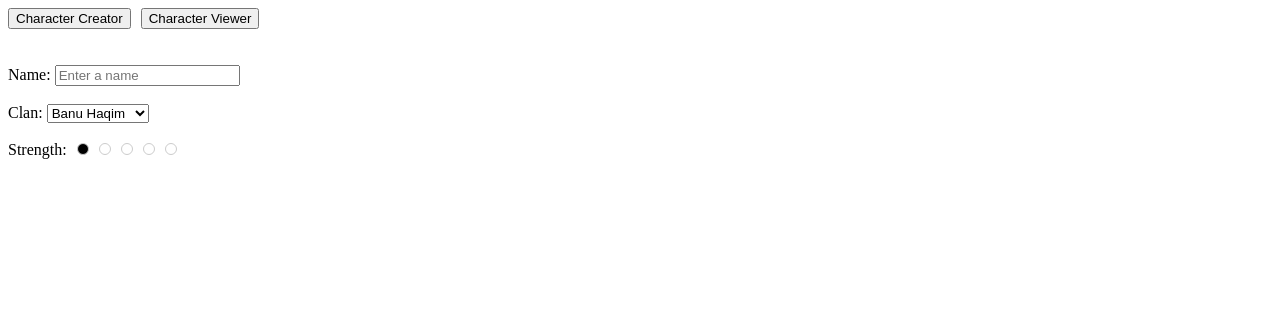
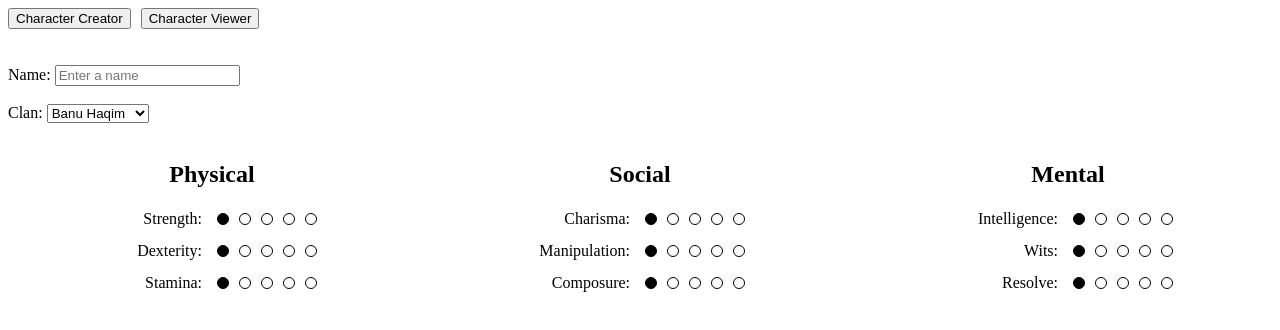
Before and after one commit to ChaoticEris/vampire-v5-character-generator, a React (Create React App) app in the folder client/: page / in a window 1280 px wide. Both pictures are taken after a click on the button "Character Creator". Shown: the top 330 px of the page. Built offline with nearby package versions, Linux system fonts and the light colour scheme.

Commit message:
making the Attributes spread

```diff
--- a/client/src/components/CharacterCreator.js
+++ b/client/src/components/CharacterCreator.js
@@ -28,11 +28,25 @@ function CharacterCreator() {
         <option value="Ventrue">Ventrue</option>
       </select>
       <br /> <br />
-      <div id={"attributes"}>
-        <label htmlFor="strength" className={"attributes-label"}>
-          Strength:{" "}
-        </label>
-        <FillableDotsAttributes />
+      <div className={"grid-container-attributes"}>
+        <div className={"column"}>
+          <h2>Physical</h2>
+          <FillableDotsAttributes label={"Strength:"} />
+          <FillableDotsAttributes label={"Dexterity:"} />
+          <FillableDotsAttributes label={"Stamina:"} />
+        </div>
+        <div className={"column"}>
+          <h2>Social</h2>
+          <FillableDotsAttributes label={"Charisma:"} />
+          <FillableDotsAttributes label={"Manipulation:"} />
+          <FillableDotsAttributes label={"Composure:"} />
+        </div>
+        <div className={"column"}>
+          <h2>Mental</h2>
+          <FillableDotsAttributes label={"Intelligence:"} />
+          <FillableDotsAttributes label={"Wits:"} />
+          <FillableDotsAttributes label={"Resolve:"} />
+        </div>
       </div>
     </div>
   );
--- a/client/src/components/FillableDotsAttributes.js
+++ b/client/src/components/FillableDotsAttributes.js
@@ -1,6 +1,6 @@
 import React, { useState } from "react";
 
-function FillableDotsAttributes() {
+function FillableDotsAttributes({ label }) {
   const [selectedDot, setSelectedDot] = useState(1);
 
   const handleDotClick = (dotNumber) => {
@@ -24,7 +24,14 @@ function FillableDotsAttributes() {
     return dots;
   };
 
-  return <div className={"dots-container"}>{renderDots()}</div>;
+  return (
+    <div className={"dots-container"}>
+      <label htmlFor={label} className={"attributes-label"}>
+        {label}
+      </label>
+      {renderDots()}
+    </div>
+  );
 }
 
 export default FillableDotsAttributes;
--- a/client/src/css/App.css
+++ b/client/src/css/App.css
@@ -4,13 +4,11 @@
 }
 
 .dot {
-    display: inline-block;
     width: 10px;
     height: 10px;
-    margin-right: 10px;
     border-radius: 50%;
-    border: 1px solid #ccc;
-    background-color: #fff;
+    border: 1px solid black;
+    margin: 5px;
     cursor: pointer;
 }
 
@@ -18,11 +16,36 @@
     background-color: black;
 }
 
-#attributes {
+.grid-container-attributes {
+    display: grid;
+    grid-template-columns: repeat(3, 1fr);
+    grid-template-rows: repeat(3, 1fr);
+    gap: 20px;
+}
+
+.column {
     display: flex;
+    flex-direction: column;
     align-items: center;
+}
+
+.column > h2 {
+    margin-bottom: 10px;
 }
 
 .attributes-label {
     margin-right: 10px;
+    text-align: right;
+    white-space: nowrap;
+    overflow: hidden;
+    text-overflow: ellipsis;
+    width: 100px;
 }
+
+.dots-container {
+    display: flex;
+    flex-direction: row;
+    align-items: center;
+    justify-content: center;
+    margin-top: 10px;
+}
```
Also changed, not shown: 1 other file (tests, documents, lock files or other folders).
